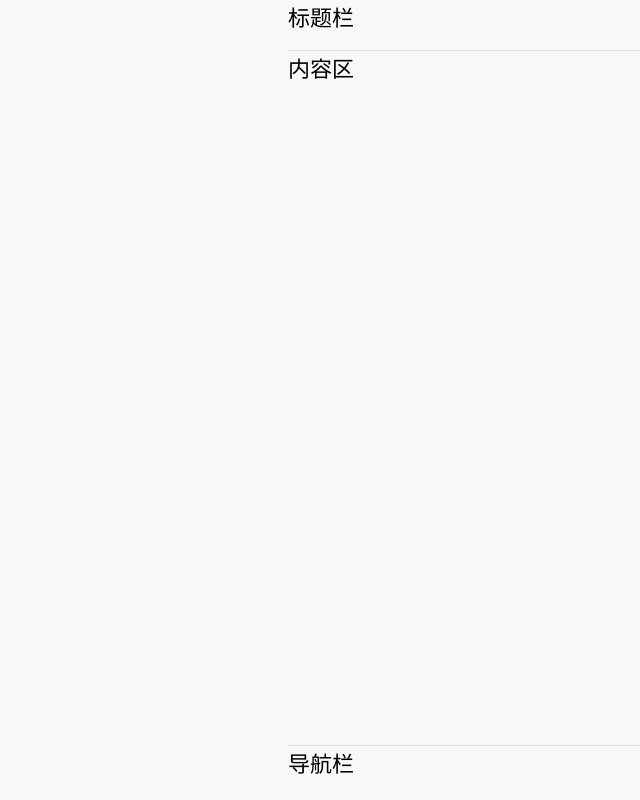
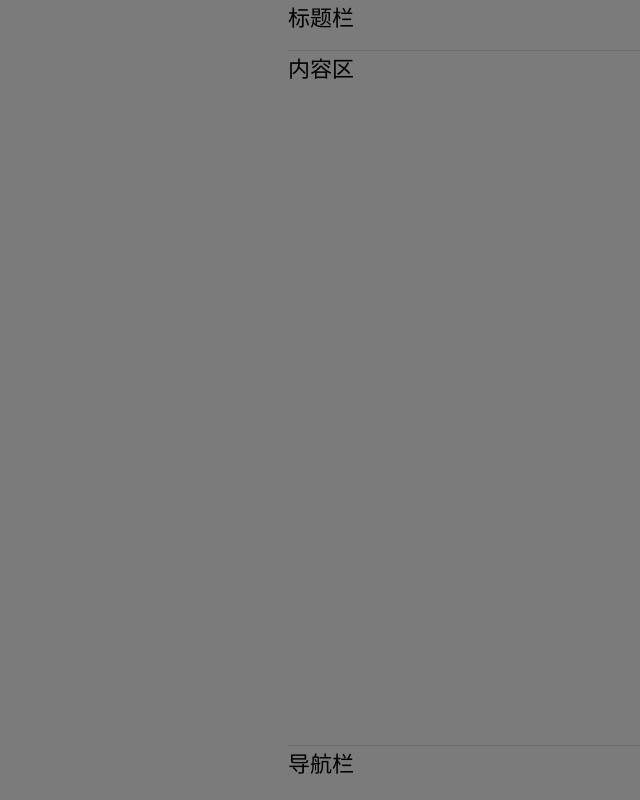
Before and after one commit to geekZZJ/tuitui, a plain HTML site: page demo/layout.html in a window 1280 px wide. Shown: the whole page, without its empty margins (32-672 px from the left). Drawn offline with Linux system fonts and the light colour scheme.

Commit message:
增加蒙版样式

```diff
--- a/src/common.css
+++ b/src/common.css
@@ -24,3 +24,13 @@ body {
   overflow-x: hidden;
   -webkit-overflow-scrolling: touch;
 }
+
+.tt-mask {
+  position: fixed;
+  top: 0;
+  bottom: 0;
+  left: 0;
+  right: 0;
+  background: rgba(0, 0, 0, 0.5);
+  z-index: 200;
+}
```
